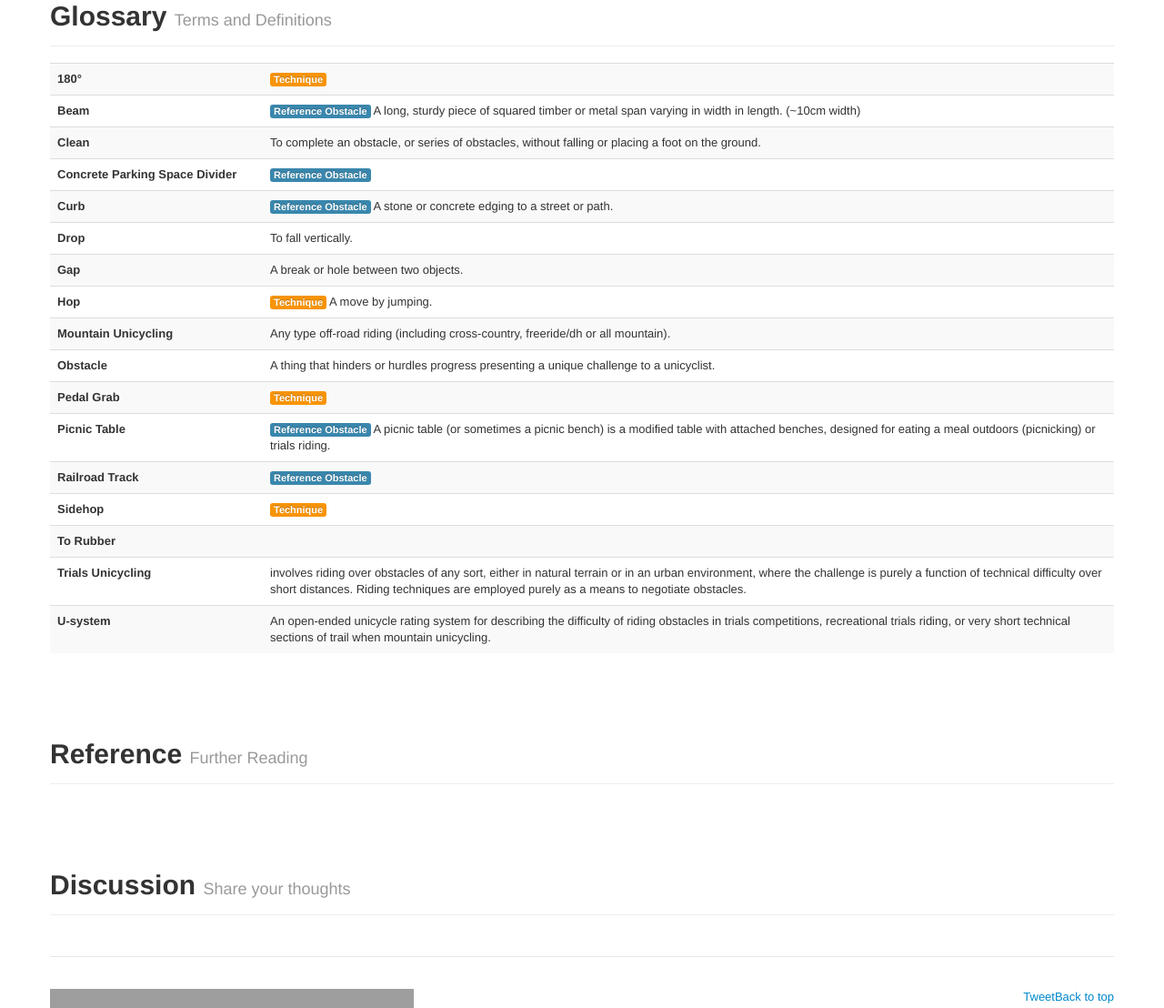
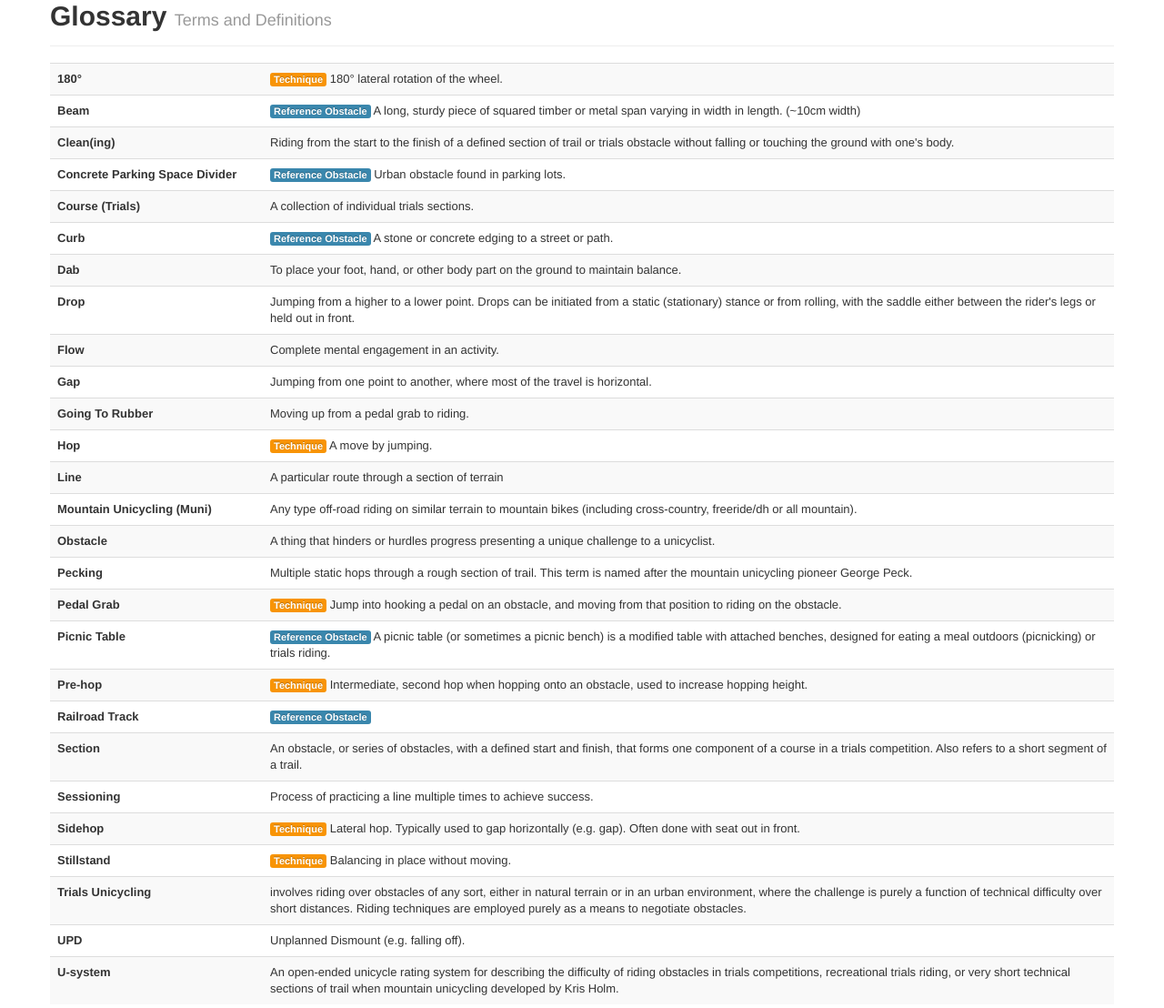
Before and after one commit to choyer/khu-usystem, a plain HTML site: page index.html in a window 1280 px wide. Shown: the part 3061-4169 px from the top of the page at 91% size. Drawn offline with nearby package versions, Linux system fonts and the light colour scheme; grey boxes are pictures that could not be loaded; a script that the page names is missing.

Commit message:
glossary additions & modifications.

```diff
--- a/index.html
+++ b/index.html
@@ -220,71 +220,111 @@
 			  <tbody>
 				  <tr>
 			      <td class="term"><b>180&deg;</b></td>
-						<td class="definition"><span class="label label-warning">Technique</span> </td>
+						<td class="definition"><span class="label label-warning">Technique</span> 180&deg; lateral rotation of the wheel.</td>
 			    </tr>
 				  <tr>
 			      <td><b>Beam</b></td>
 						<td><span class="label label-info">Reference Obstacle</span> A long, sturdy piece of squared timber or metal span varying in width in length. (~10cm width)</td>
 			    </tr>
 			    <tr>
-			      <td><b>Clean</b></td>
-						<td>To complete an obstacle, or series of obstacles, without falling or placing a foot on the ground.</td>
+			      <td><b>Clean(ing)</b></td>
+						<td>Riding from the start to the finish of a defined section of trail or trials obstacle without falling or touching the ground with one's body.</td>
 			    </tr>
 			    <tr>
 			      <td><b>Concrete Parking Space Divider</b></td>
-						<td><span class="label label-info">Reference Obstacle</span></td>
+						<td><span class="label label-info">Reference Obstacle</span> Urban obstacle found in parking lots.</td>
+			    </tr>
+			    <tr>
+			      <td><b>Course (Trials)</b></td>
+						<td>A collection of individual trials sections.</td>
 			    </tr>
 			    <tr>
 			      <td><b>Curb</b></td>
 						<td><span class="label label-info">Reference Obstacle</span> A stone or concrete edging to a street or path.</td>
 			    </tr>
 			    <tr>
+			      <td><b>Dab</b></td>
+						<td>To place your foot, hand, or other body part on the ground to maintain balance.</td>
+			    </tr>
+			    <tr>
 			      <td><b>Drop</b></td>
-						<td>To fall vertically.</td>
+						<td>Jumping from a higher to a lower point. Drops can be initiated from a static (stationary) stance or from rolling, with the saddle either between the rider's legs or held out in front.</td>
+			    </tr>
+			    <tr>
+			      <td><b>Flow</b></td>
+						<td>Complete mental engagement in an activity.</td>
 			    </tr>
 			    <tr>
 			      <td><b>Gap</b></td>
-						<td>A break or hole between two objects.</td>
+						<td>Jumping from one point to another, where most of the travel is horizontal.</td>
+			    </tr>
+			    <tr>
+			      <td><b>Going To Rubber</b></td>
+			      <td>Moving up from a pedal grab to riding.</td>
 			    </tr>
 			    <tr>
 			      <td><b>Hop</b></td>
 						<td><span class="label label-warning">Technique</span> A move by jumping.</td>
 			    </tr>
 			    <tr>
-			      <td><b>Mountain Unicycling</b></td>
-						<td>Any type off-road riding (including cross-country, freeride/dh or all mountain).</td>
+			      <td><b>Line</b></td>
+			      <td>A particular route through a section of terrain</td>
+			    </tr>
+			    <tr>
+			      <td><b>Mountain Unicycling (Muni)</b></td>
+						<td>Any type off-road riding on similar terrain to mountain bikes (including cross-country, freeride/dh or all mountain).</td>
 			    </tr>
 			    <tr>
 			      <td><b>Obstacle</b></td>
 						<td>A thing that hinders or hurdles progress presenting a unique challenge to a unicyclist.</td>
 			    </tr>
 			    <tr>
+			      <td><b>Pecking</b></td>
+			      <td>Multiple static hops through a rough section of trail. This term is named after the mountain unicycling pioneer George Peck.</td>
+			    </tr>
+			    <tr>
 			      <td><b>Pedal Grab</b></td>
-			      <td><span class="label label-warning">Technique</span></td>
+			      <td><span class="label label-warning">Technique</span> Jump into hooking a pedal on an obstacle, and moving from that position to riding on the obstacle.</td>
 			    </tr>
 			    <tr>
 			      <td><b>Picnic Table</b></td>
 						<td><span class="label label-info">Reference Obstacle</span> A picnic table (or sometimes a picnic bench) is a modified table with attached benches, designed for eating a meal outdoors (picnicking) or trials riding.</td>
 			    </tr>
 			    <tr>
+			      <td><b>Pre-hop</b></td>
+			      <td><span class="label label-warning">Technique</span> Intermediate, second hop when hopping onto an obstacle, used to increase hopping height.</td>
+			    </tr>
+			    <tr>
 			      <td><b>Railroad Track</b></td>
 			      <td><span class="label label-info">Reference Obstacle</span></td>
 			    </tr>
 			    <tr>
-			      <td><b>Sidehop</b></td>
-			      <td><span class="label label-warning">Technique</span></td>
+			      <td><b>Section</b></td>
+			      <td>An obstacle, or series of obstacles, with a defined start and finish, that forms one component of a course in a trials competition. Also refers to a short segment of a trail.</td>
 			    </tr>
 			    <tr>
-			      <td><b>To Rubber</b></td>
-			      <td></td>
+			      <td><b>Sessioning</b></td>
+			      <td>Process of practicing a line multiple times to achieve success.</td>
+			    </tr>
+			    <tr>
+			      <td><b>Sidehop</b></td>
+			      <td><span class="label label-warning">Technique</span> Lateral hop. Typically used to gap horizontally (e.g. gap). Often done with seat out in front.</td>
+			    </tr>
+			    <tr>
+			      <td><b>Stillstand</b></td>
+			      <td><span class="label label-warning">Technique</span> Balancing in place without moving.</td>
 			    </tr>
 			    <tr>
 			      <td><b>Trials Unicycling</b></td>
 			      <td>involves riding over obstacles of any sort, either in natural terrain or in an urban environment, where the challenge is purely a function of technical difficulty over short distances. Riding techniques are employed purely as a means to negotiate obstacles.</td>
 			    </tr>
 			    <tr>
+			      <td><b>UPD</b></td>
+			      <td>Unplanned Dismount (e.g. falling off).</td>
+			    </tr>
+			    <tr>
 			      <td><b>U-system</b></td>
-			      <td>An open-ended unicycle rating system for describing the difficulty of riding obstacles in trials competitions, recreational trials riding, or very short technical sections of trail when mountain unicycling.</td>
+			      <td>An open-ended unicycle rating system for describing the difficulty of riding obstacles in trials competitions, recreational trials riding, or very short technical sections of trail when mountain unicycling developed by Kris Holm.</td>
 			    </tr>
 			  </tbody>
 		</table>
```
